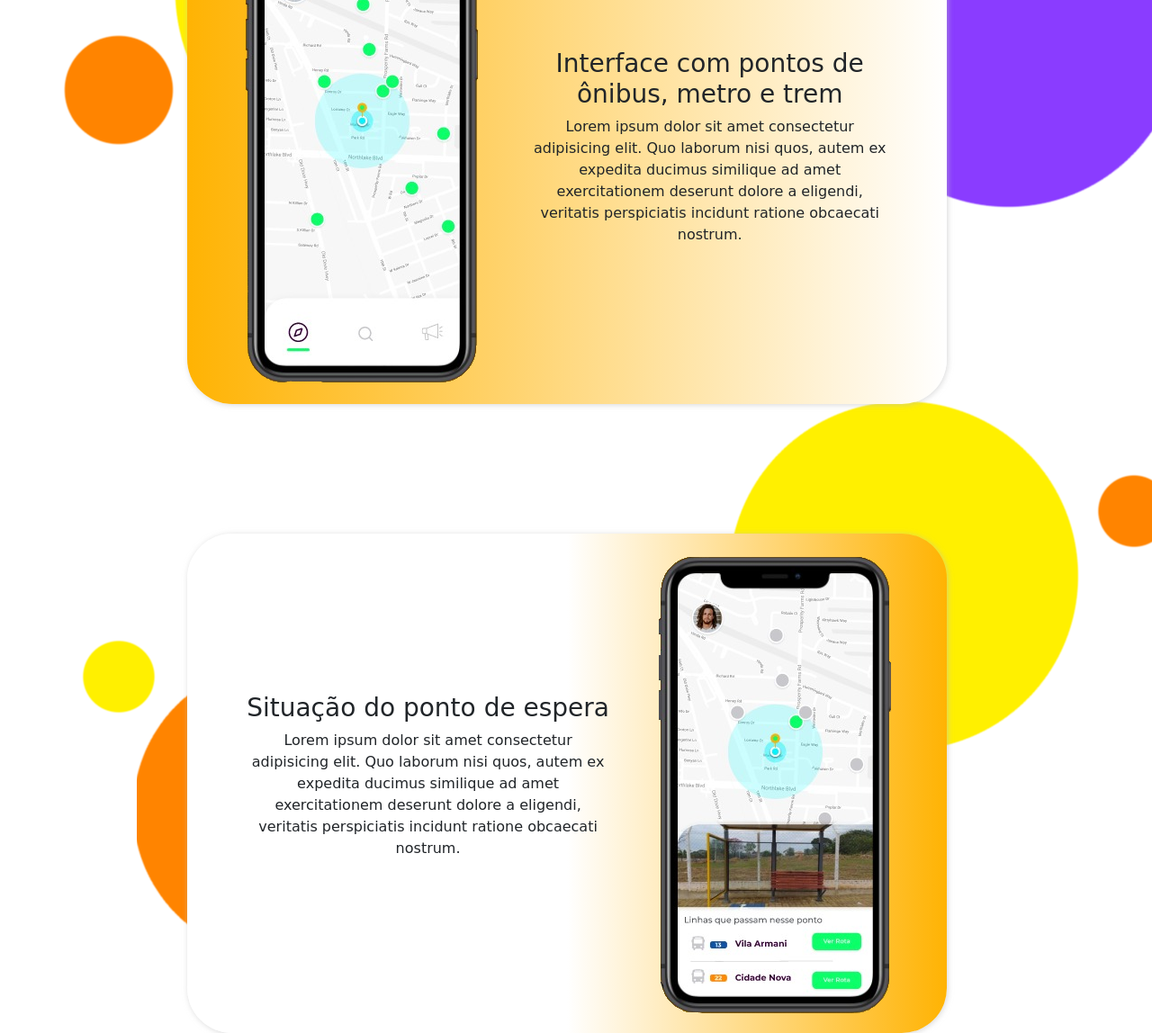
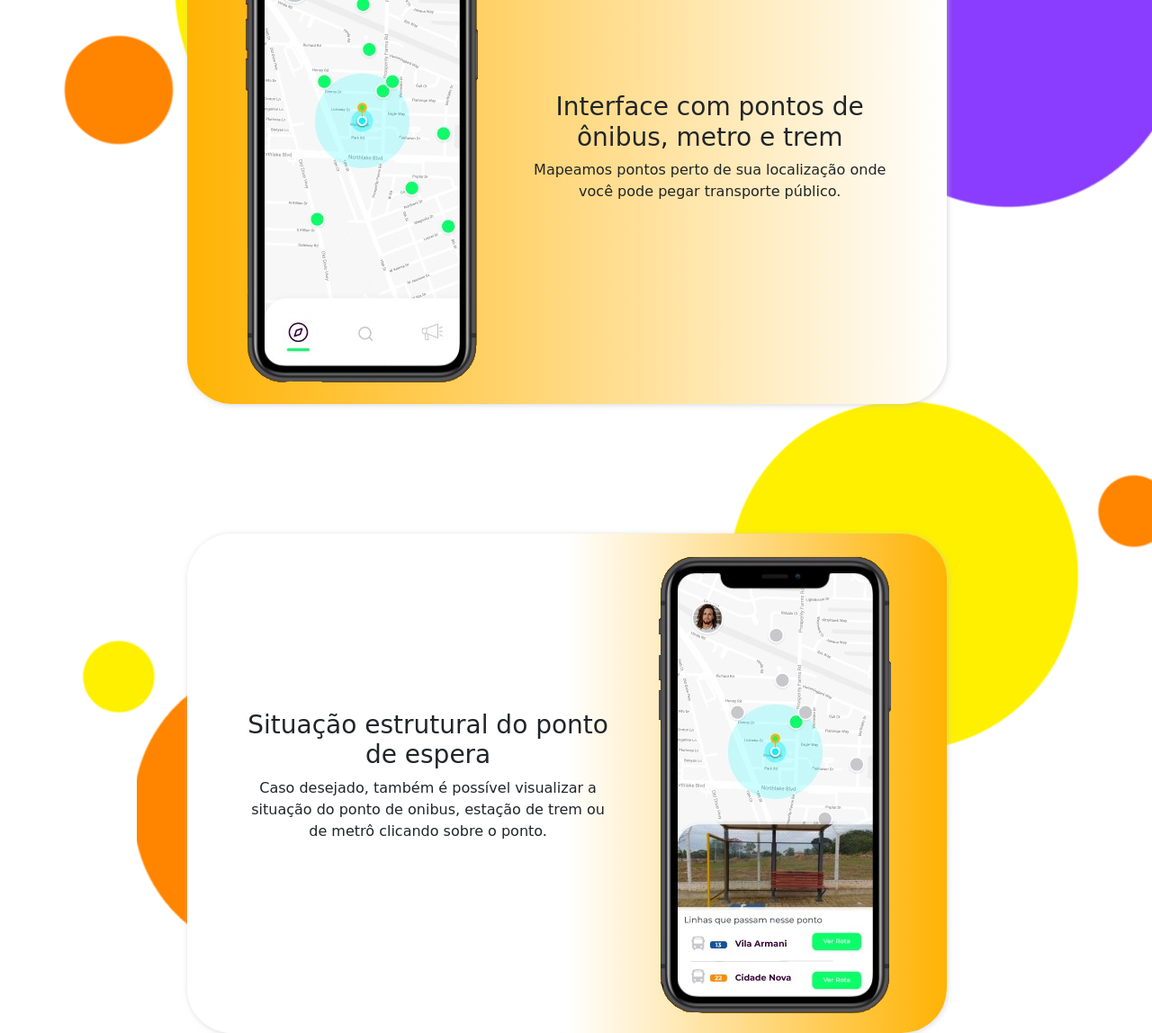
Before and after one commit to Itinerar-hackaton/itinerar-hackaton.github.io, a plain HTML site: page index.html in a window 1280 px wide. Shown: the part 920-2068 px from the top of the page at 90% size. Drawn offline with nearby package versions, Linux system fonts and the light colour scheme; a script that the page names is missing.

Commit message:
Adiciona descrição às telas

```diff
--- a/index.html
+++ b/index.html
@@ -44,7 +44,7 @@
         <div class="col-lg-8">
             <div class="container-conteudo">
                 <h2 class="text-center">Sobre o aplicativo</h2>
-                <p class="descricao">Itinerar tem o intuito de auxiliar no planejamento da mobilidade da população, criando uma conexão usuário-usuário e usuário-empresa a partir de informações compartilhadas em tempo real do transporte coletivo, principalmente, ônibus, trens e metrôs e dos seus respectivos estados. Ele seria capaz de informar o fluxo de pessoas, o trânsito caso o usuário estivesse em vias urbanas, o atraso dos transportes e a localização do veículo em tempo real. Além de permitir que o usuário crie ocorrências dos acontecimentos nos pontos ou linhas, caso seja interrompido temporariamente por problemas meteorológicos ou técnicos por exemplo, a fim de outros usuários consumidores das mesmas rotas poderem replanejar suas trajetórias fazendo com que economizem tempo e que evitassem o inconveniente</p>
+                <p class="descricao">Um aplicativo gratuito ao usuário, que tem o intuito de auxiliar no planejamento da mobilidade da população em relação aos ônibus, trens e metrôs.</p>
             </div>
         </div>
     </div>
@@ -62,7 +62,7 @@
             </div>
             <div class="d-flex flex-column w-50 text-center">
                 <h3>Interface com pontos de ônibus, metro e trem</h3>
-                <p>Lorem ipsum dolor sit amet consectetur adipisicing elit. Quo laborum nisi quos, autem ex expedita ducimus similique ad amet exercitationem deserunt dolore a eligendi, veritatis perspiciatis incidunt ratione obcaecati nostrum.</p>
+                <p>Mapeamos pontos perto de sua localização onde você pode pegar transporte público.</p>
             </div>
         </div>
     </div>
@@ -74,8 +74,8 @@
     <div class="row align-items-center justify-content-center mx-0 ">
         <div class="d-inline-flex w-66 flex-row align-items-center justify-content-evenly container-how-app-right">
             <div class="d-flex flex-column w-50 text-center">
-                <h3>Situação do ponto de espera</h3>
-                <p>Lorem ipsum dolor sit amet consectetur adipisicing elit. Quo laborum nisi quos, autem ex expedita ducimus similique ad amet exercitationem deserunt dolore a eligendi, veritatis perspiciatis incidunt ratione obcaecati nostrum.</p>
+                <h3>Situação estrutural do ponto de espera</h3>
+                <p>Caso desejado, também é possível visualizar a situação do ponto de onibus, estação de trem ou de metrô clicando sobre o ponto.</p>
             </div>
             <div class="d-flex flex-column w-16 text-center">
                 <img class="img-fluid" src="images/img-2-fundo.png">
@@ -94,7 +94,7 @@
             </div>
             <div class="d-flex flex-column w-50 text-center">
                 <h3>Planejamento da rota</h3>
-                <p>Lorem ipsum dolor sit amet consectetur adipisicing elit. Quo laborum nisi quos, autem ex expedita ducimus similique ad amet exercitationem deserunt dolore a eligendi, veritatis perspiciatis incidunt ratione obcaecati nostrum.</p>
+                <p>Você também poderá escolher um destino a qual quer ir e nós traceremos uma rota com base na sua preferência de transporte, e com ponto mais próximo a você, da maneira mais eficiênte possível para chegar mais rápido ao seu destino.</p>
             </div>
         </div>
     </div>
@@ -107,7 +107,7 @@
         <div class="d-inline-flex w-66 flex-row align-items-center justify-content-evenly container-how-app-right">
             <div class="d-flex flex-column w-50 text-center">
                 <h3>Informações em tempo real</h3>
-                <p>Lorem ipsum dolor sit amet consectetur adipisicing elit. Quo laborum nisi quos, autem ex expedita ducimus similique ad amet exercitationem deserunt dolore a eligendi, veritatis perspiciatis incidunt ratione obcaecati nostrum.</p>
+                <p>Além disso você pode ver as ocorrências dos últimos usuários sobre a situação do transporte escolhido.</p>
             </div>
             <div class="d-flex flex-column w-16 text-center">
                 <img class="img-fluid" src="images/img-4-fundo.png">
@@ -126,7 +126,7 @@
             </div>
             <div class="d-flex flex-column w-50 text-center">
                 <h3>Localização da locomoção em tempo real</h3>
-                <p>Lorem ipsum dolor sit amet consectetur adipisicing elit. Quo laborum nisi quos, autem ex expedita ducimus similique ad amet exercitationem deserunt dolore a eligendi, veritatis perspiciatis incidunt ratione obcaecati nostrum.</p>
+                <p> Contamos com um sistema de rastreamento do transporte para que sua localização seja mostrada em tempo real. Além de também mostrar a rota pela qual o transporte selecionado irá fazer. </p>
             </div>
         </div>
     </div>
@@ -139,7 +139,7 @@
         <div class="d-inline-flex w-66 flex-row align-items-center justify-content-evenly container-how-app-right">
             <div class="d-flex flex-column w-50 text-center">
                 <h3>Publicações de ocorrências</h3>
-                <p>Lorem ipsum dolor sit amet consectetur adipisicing elit. Quo laborum nisi quos, autem ex expedita ducimus similique ad amet exercitationem deserunt dolore a eligendi, veritatis perspiciatis incidunt ratione obcaecati nostrum.</p>
+                <p>Assim como os outros usuários você pode publicar sua própria ocorrência no aplicativo, podendo escolher a linha que está ocorrendo o problema e podendo aderir informações a mais. Além disso, por meio do acesso ao seu perfil, também é possível enviar reclamações diretamente para a agência de transporte.</p>
             </div>
             <div class="d-flex flex-column w-16 text-center">
                 <img class="img-fluid" src="images/img-6-fundo.png">
```
